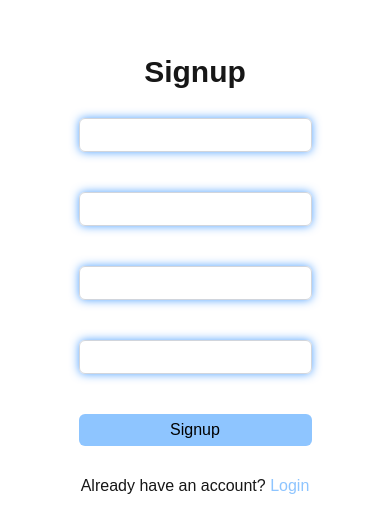
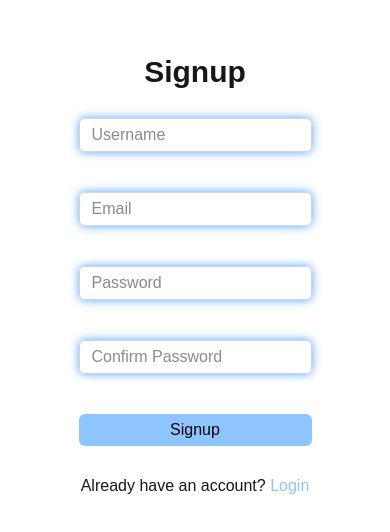
Before and after one commit to RagavRyan365/TeamTask, a Next.js app in the folder frontend/: page /signup in a window 390 px wide. Shown: the part 146-678 px from the top of the page. Built offline with nearby package versions, Linux system fonts and the light colour scheme.

Commit message:
Fix:Text color issue in mobile

```diff
--- a/frontend/app/globals.css
+++ b/frontend/app/globals.css
@@ -21,7 +21,7 @@
 
 @layer components{
   .Input{
-    @apply border-1 border-gray-300 rounded-md px-3 py-1 shadow-[0_0_10px] shadow-blue-400 text-white hover:text-black hover:bg-blue-200 focus:text-black focus:outline-none focus:bg-blue-300 focus:text-black;
+    @apply border-1 border-gray-300 rounded-md px-3 py-1 shadow-[0_0_10px] shadow-blue-400 hover:!text-black hover:bg-blue-200 focus:!text-black focus:outline-none focus:bg-blue-300 focus:text-black;
   }
 
 }
--- a/frontend/app/login/page.tsx
+++ b/frontend/app/login/page.tsx
@@ -9,7 +9,7 @@ export default function Login() {
       <form className="flex flex-col gap-10">
         <input type="email" placeholder="Email" className="Input" required name="Email" />
         <input type="password" placeholder="Password" className="Input" required name="Password" />
-        <button type="submit" className="bg-blue-300 w-auto h-8 rounded-md text-black">Login</button>
+        <button type="submit" className="bg-blue-300 w-auto h-8 rounded-md !text-black">Login</button>
       </form>
       <p>Don't have an account? <span onClick={()=>router.push("/signup")} className="text-blue-300 cursor-pointer">Signup</span></p>
     </div>
--- a/frontend/app/signup/page.tsx
+++ b/frontend/app/signup/page.tsx
@@ -11,7 +11,7 @@ export default function Signup() {
         <input type="email" placeholder="Email" className="Input" required name="Email" />
         <input type="password" placeholder="Password" className="Input" required name="Password" />
         <input type="password" placeholder="Confirm Password" className="Input" required name="ConfirmPassword" />
-        <button type="submit" className="bg-blue-300 w-auto h-8 rounded-md text-black">Signup</button>
+        <button type="submit" className="bg-blue-300 w-auto h-8 rounded-md !text-black">Signup</button>
       </form>
       <p>Already have an account? <span onClick={()=>router.push("/login")} className="text-blue-300 cursor-pointer">Login</span></p>
     </div>
```
